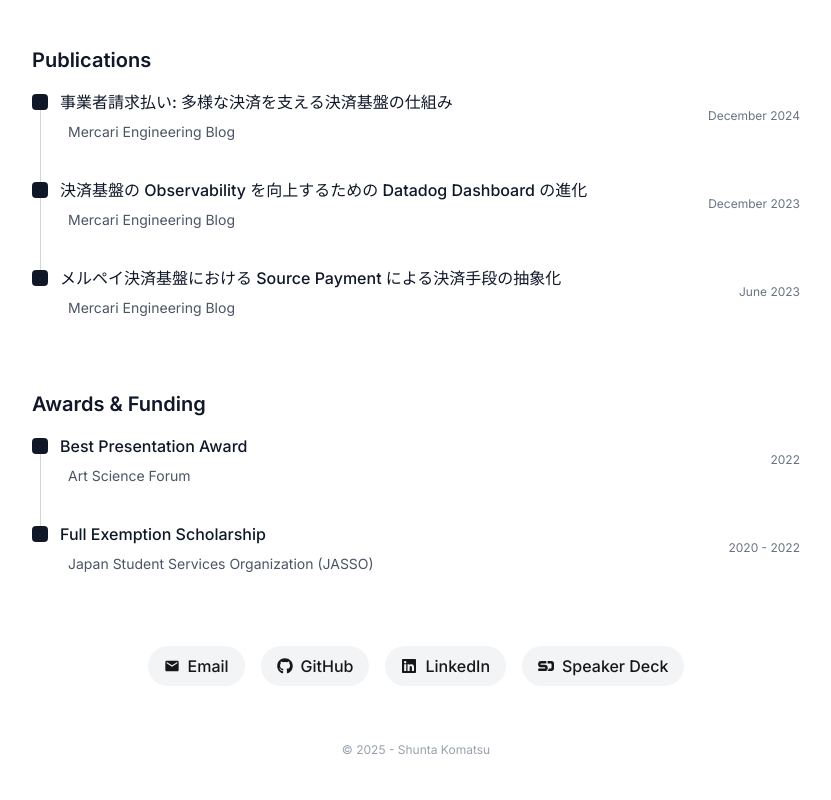
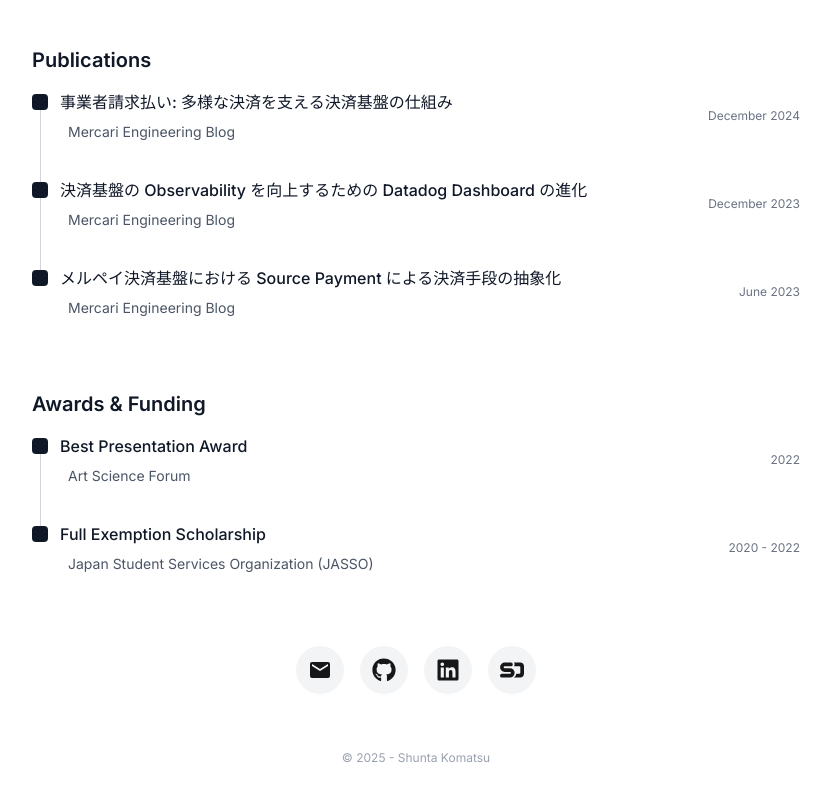
Before and after one commit to 5n7/whoami, a Next.js app: page / in a window 1280 px wide. Shown: the part 2391-3191 px from the top of the page, without its empty margins (224-1055 px from the left). Built offline with nearby package versions, Linux system fonts and the light colour scheme.

Commit message:
feat(contact): show only icons for contact links section

```diff
--- a/src/components/ContactLinks.tsx
+++ b/src/components/ContactLinks.tsx
@@ -18,45 +18,37 @@ export const ContactLinks: React.FC<ContactLinksProps> = ({ contacts }) => {
     <section className="flex flex-wrap justify-center gap-4">
       <Link
         href={`mailto:${contacts.email}`}
-        className="flex items-center space-x-2 rounded-full bg-gray-100 px-4 py-2 font-medium transition-colors hover:bg-gray-200 dark:bg-gray-800 dark:hover:bg-gray-700"
+        className="rounded-full bg-gray-100 p-3 text-2xl transition-colors hover:bg-gray-200 dark:bg-gray-800 dark:hover:bg-gray-700"
+        aria-label="Email"
       >
-        <span>
-          <MdEmail />
-        </span>
-        <span>Email</span>
+        <MdEmail />
       </Link>
       <Link
         href={`https://github.com/${contacts.github}`}
         target="_blank"
         rel="noopener noreferrer"
-        className="flex items-center space-x-2 rounded-full bg-gray-100 px-4 py-2 font-medium transition-colors hover:bg-gray-200 dark:bg-gray-800 dark:hover:bg-gray-700"
+        className="rounded-full bg-gray-100 p-3 text-2xl transition-colors hover:bg-gray-200 dark:bg-gray-800 dark:hover:bg-gray-700"
+        aria-label="GitHub"
       >
-        <span>
-          <FaGithub />
-        </span>
-        <span>GitHub</span>
+        <FaGithub />
       </Link>
       <Link
         href={`https://www.linkedin.com/in/${contacts.linkedin}`}
         target="_blank"
         rel="noopener noreferrer"
-        className="flex items-center space-x-2 rounded-full bg-gray-100 px-4 py-2 font-medium transition-colors hover:bg-gray-200 dark:bg-gray-800 dark:hover:bg-gray-700"
+        className="rounded-full bg-gray-100 p-3 text-2xl transition-colors hover:bg-gray-200 dark:bg-gray-800 dark:hover:bg-gray-700"
+        aria-label="LinkedIn"
       >
-        <span>
-          <FaLinkedin />
-        </span>
-        <span>LinkedIn</span>
+        <FaLinkedin />
       </Link>
       <Link
         href={`https://speakerdeck.com/${contacts.speakerdeck}`}
         target="_blank"
         rel="noopener noreferrer"
-        className="flex items-center space-x-2 rounded-full bg-gray-100 px-4 py-2 font-medium transition-colors hover:bg-gray-200 dark:bg-gray-800 dark:hover:bg-gray-700"
+        className="rounded-full bg-gray-100 p-3 text-2xl transition-colors hover:bg-gray-200 dark:bg-gray-800 dark:hover:bg-gray-700"
+        aria-label="Speaker Deck"
       >
-        <span>
-          <SiSpeakerdeck />
-        </span>
-        <span>Speaker Deck</span>
+        <SiSpeakerdeck />
       </Link>
     </section>
   );
```
